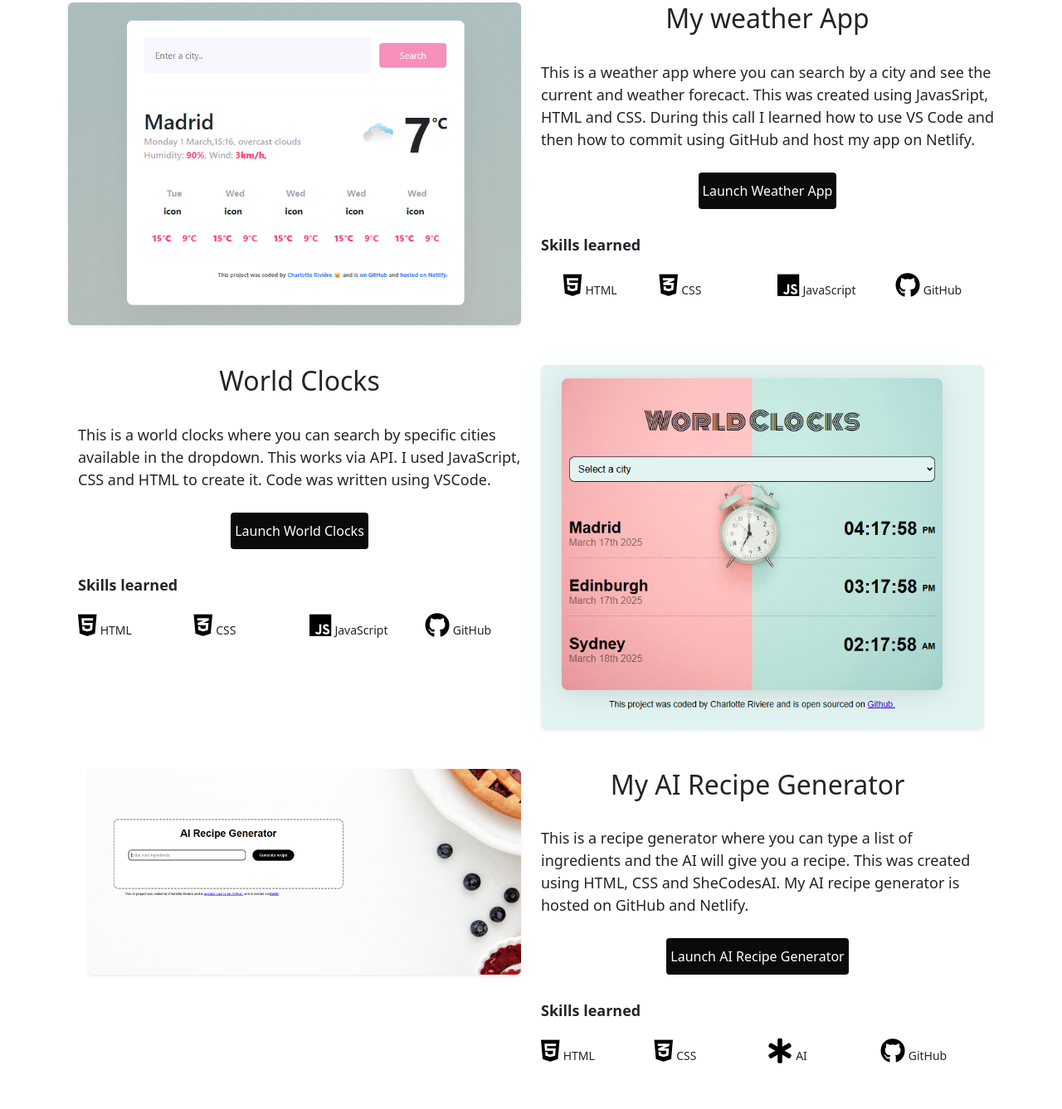
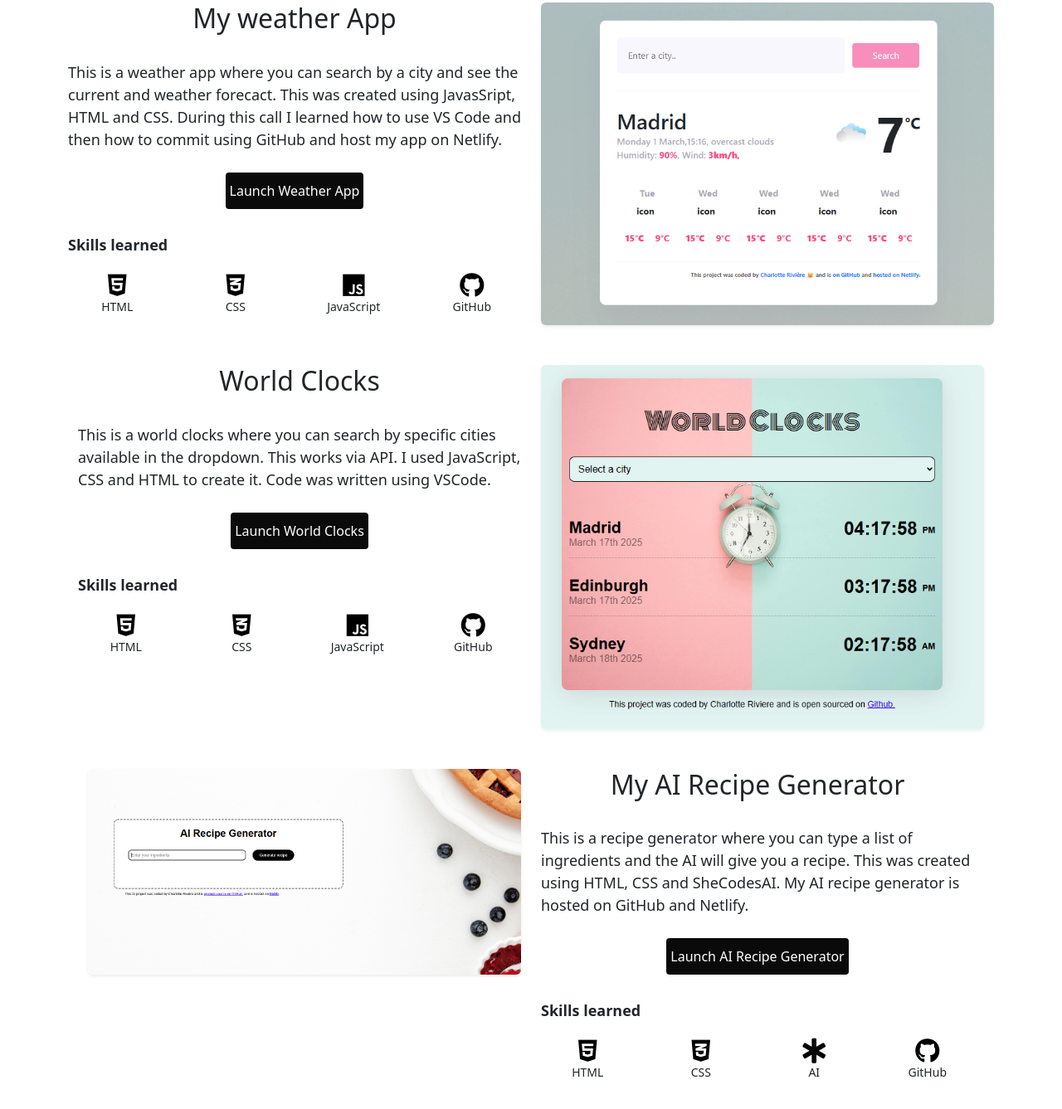
Before and after one commit to Charlotte0211/Portfolio-Charlotte-Riviere, a plain HTML site: page index.html in a window 1280 px wide. Shown: the part 397-1734 px from the top of the page at 83% size. Drawn offline with nearby package versions, Linux system fonts and the light colour scheme.

Commit message:
Mobile optimisation
Using bootstrap

```diff
--- a/index.html
+++ b/index.html
@@ -4,6 +4,7 @@
     <meta charset="UTF-8" />
     <meta http-equiv="X-UA-Compatible" content="IE=edge" />
     <meta name="viewport" content="width=device-width, initial-scale=1.0" />
+    <meta name="Portfolio page for Charlotte Rivière" content="My different projects"/>
     <title>Portfolio Charlotte Rivière</title>
     <link rel="stylesheet" href="./css/style.css" />
     <link
@@ -44,9 +45,9 @@
         </li>
              </ul>
       <ul class="navbar-nav sm-icons d-none d-md-flex">
-        <li><a class="nav-link" href="https://www.linkedin.com/in/charlotteriviere/" target="_blank"><i class="bi bi-linkedin"></i></a></li>
-        <li><a class="nav-link" href="https://github.com/Charlotte0211?tab=repositories"target="_blank"><i class="bi bi-github"></i></a></li>
-        <li><a class="nav-link" href="mailto:charlotte.riviere@hotmail.com"target="_blank"><i class="bi-envelope-at-fill"></i></a></li>
+        <li><a class="nav-link" href="https://www.linkedin.com/in/charlotteriviere/" target="_blank"><i class="bi bi-linkedin" title="linkedin"></i></a></li>
+        <li><a class="nav-link" href="https://github.com/Charlotte0211?tab=repositories"target="_blank"><i class="bi bi-github" title="Github"></i></a></li>
+        <li><a class="nav-link" href="mailto:charlotte.riviere@hotmail.com"target="_blank"><i class="bi-envelope-at-fill" title="Email"></i></a></li>
       </ul>
     </div>
   </div>
@@ -62,13 +63,13 @@
 
     <div class="container mb-5">
       <div class="row">
-        <div class="col-md-6">
+        <div class="col-md-6  order-2 order-md-1 pt-4 pt-md-0">
           <img src="images/weatherapp.png" class="img-fluid shadow-sm  rounded" title="Weather app" alt="Screenshot of my weather app" />
         </div>
-        <div class="col-md-6">
-          <h2 class="d-flex justify-content-center"> My weather App</h2>
+        <div class="col-md-6 ">
+          <h2 class="d-flex justify-content-center order-1 order-md-2"> My weather App</h2>
           </br>
-          <p>This is a weather app where you can search by a city and see the current and weather forecact. This was created using JavasSript, HTML and CSS. During this call I learned how to use VS Code and then how to commit using GitHub and host my app on Netlify.</p>
+          <p class=>This is a weather app where you can search by a city and see the current and weather forecact. This was created using JavasSript, HTML and CSS. During this call I learned how to use VS Code and then how to commit using GitHub and host my app on Netlify.</p>
           <div class="d-flex justify-content-center">
   <a href="https://myweatherappcr24.netlify.app/" class="app" target="_blank" title="Launch Weather app">
     Launch Weather app
@@ -76,25 +77,23 @@
 </div>
           <p class="technologies">Skills learned</p>
           <div class="row">
-<div class="col-3 text-center">
+<div class="col-3 d-flex flex-column align-items-center">
     <i class="fa-brands fa-html5 custom-icon"></i>
-    <small>
-      HTML
-    </small>
-  </div>
-<div class="col-3">
+    <small>HTML</small>
+</div>
+<div class="col-3 d-flex flex-column align-items-center">
     <i class="fa-brands fa-css3-alt custom-icon"></i>
     <small>
       CSS
     </small>
   </div>
-<div class="col-3">
+<div class="col-3 d-flex flex-column align-items-center">
     <i class="fa-brands fa-js custom-icon"></i>
     <small>
       JavaScript
     </small>
   </div>
-    <div class="col-3">
+    <div class="col-3 d-flex flex-column align-items-center">
     <i class="fa-brands fa-github custom-icon"></i>
     <small>
       GitHub
@@ -120,25 +119,25 @@
 
   <p class="technologies">Skills learned</p>
 <div class="row">
-<div class="col-3">
+<div class="col-3 d-flex flex-column align-items-center">
     <i class="fa-brands fa-html5 custom-icon"></i>
     <small>
       HTML
     </small>
   </div>
-<div class="col-3">
+<div class="col-3 d-flex flex-column align-items-center">
     <i class="fa-brands fa-css3-alt custom-icon"></i>
     <small>
       CSS
     </small>
   </div>
-<div class="col-3">
+<div class="col-3 d-flex flex-column align-items-center">
     <i class="fa-brands fa-js custom-icon"></i>
     <small>
       JavaScript
     </small>
   </div>
-    <div class="col-3">
+    <div class="col-3 d-flex flex-column align-items-center">
     <i class="fa-brands fa-github custom-icon"></i>
     <small>
       GitHub
@@ -147,16 +146,16 @@
 </div>
 </div>
 <div class="col-md-6">
-         <img src="images/worldclock.png" class="img-fluid shadow-sm  rounded" title="World clocks app" alt="Image of my world clocks app" />
+         <img src="images/worldclock.png" class="img-fluid shadow-sm rounded pt-4 pt-md-0" title="World clocks app" alt="Image of my world clocks app" />
 </div>
 </div>
 
     <div class="container mt-5 mb-5">
       <div class="row">
-        <div class="col-md-6">
-          <img src="images/AIrecipegenerator.png" class="img-fluid shadow-sm   rounded" title="Weather app" alt="Image of my AI recipe generator" />
+        <div class="col-md-6 order-2 order-md-1">
+          <img src="images/AIrecipegenerator.png" class="img-fluid shadow-sm rounded pd-4 pb-md-0" title="Weather app" alt="Image of my AI recipe generator" />
         </div>
-        <div class="col-md-6">
+        <div class="col-md-6 order-1 order-md-2">
           <h2 class="d-flex justify-content-center"> My AI Recipe Generator</h2>
           </br>
           <p>This is a recipe generator where you can type a list of ingredients and the AI will give you a recipe. This was created using HTML, CSS and SheCodesAI. My AI recipe generator is hosted on GitHub and Netlify.</p>
@@ -167,25 +166,25 @@
 </div>
           <p class="technologies">Skills learned</p>
           <div class="row">
-<div class="col-3">
+<div class="col-3 d-flex flex-column align-items-center">
     <i class="fa-brands fa-html5 custom-icon"></i>
     <small>
       HTML
     </small>
   </div>
-<div class="col-3">
+<div class="col-3 d-flex flex-column align-items-center">
     <i class="fa-brands fa-css3-alt custom-icon"></i>
     <small>
       CSS
     </small>
   </div>
-<div class="col-3">
-    <i class="fa-solid fa-star-of-life custom-icon"></i>
+<div class="col-3 d-flex flex-column align-items-center">
+    <i class="fa-solid fa-star-of-life custom-icon rounded rotating"></i>
     <small>
       AI
     </small>
   </div>
-    <div class="col-3">
+    <div class="col-3 d-flex flex-column align-items-center pb-4 pb-md-0">
     <i class="fa-brands fa-github custom-icon"></i>
     <small>
       GitHub
@@ -205,15 +204,11 @@
 </div>
     </nav>
 
-
-
-
     <script
       src="https://cdn.jsdelivr.net/npm/bootstrap@5.3.3/dist/js/bootstrap.bundle.min.js"
       integrity="sha384-YvpcrYf0tY3lHB60NNkmXc5s9fDVZLESaAA55NDzOxhy9GkcIdslK1eN7N6jIeHz"
       crossorigin="anonymous"
     ></script>
-    <script src="https://kit.fontawesome.com/1d8e6c8658.js" crossorigin="anonymous"></script>
 
   </body>
 </html>
```
Also changed, not shown: about.html (+14 -9 lines).
